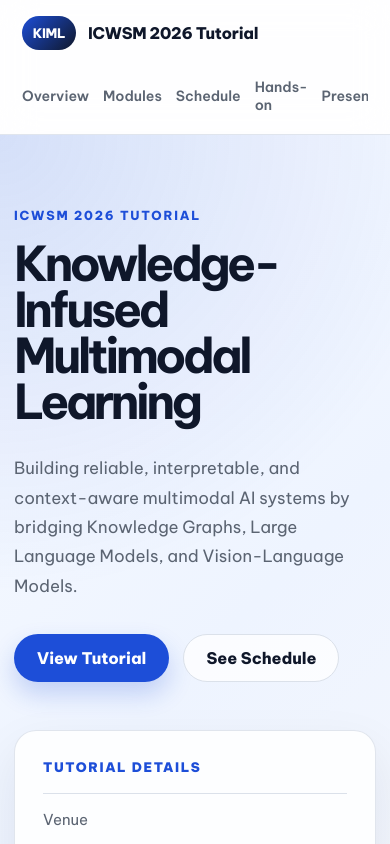
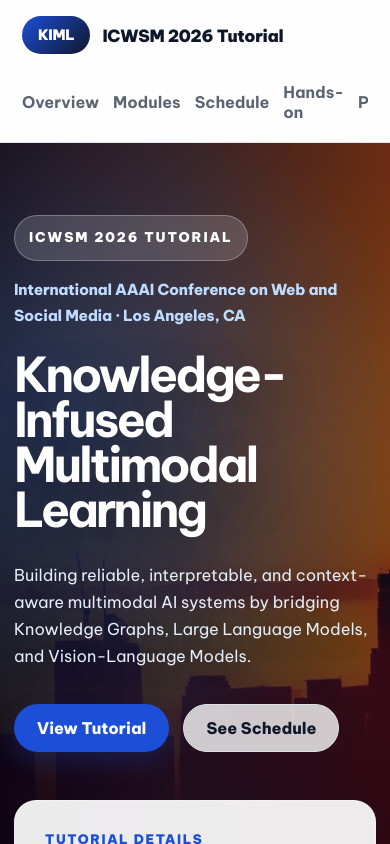
Before and after one commit to SWAN-AI/ICWSM_Tutorial, a React (Create React App) app: page / in a window 390 px wide. Shown: the top 844 px of the page. Built offline with nearby package versions, Linux system fonts and the light colour scheme.

Commit message:
change bg

```diff
--- a/src/App.css
+++ b/src/App.css
@@ -600,3 +600,160 @@
     font-size: 0.88rem;
   }
 }
+
+/* =========================
+   Improved ICWSM Hero Section
+   ========================= */
+
+.hero-with-bg {
+  position: relative;
+  min-height: 680px;
+  padding: 118px 0 104px;
+  background-size: cover;
+  background-position: center;
+  background-repeat: no-repeat;
+  overflow: hidden;
+}
+
+.hero-with-bg::after {
+  content: "";
+  position: absolute;
+  inset: 0;
+  background:
+    radial-gradient(circle at 18% 22%, rgba(59, 130, 246, 0.3), transparent 34%),
+    linear-gradient(180deg, rgba(2, 6, 23, 0.08), rgba(2, 6, 23, 0.32));
+  pointer-events: none;
+}
+
+.hero-with-bg .hero-grid {
+  position: relative;
+  z-index: 2;
+}
+
+.hero-with-bg .hero-eyebrow {
+  display: inline-flex;
+  align-items: center;
+  width: fit-content;
+  margin-bottom: 16px;
+  padding: 13px 20px;
+  border-radius: 999px;
+  color: #ffffff;
+  background: rgba(255, 255, 255, 0.16);
+  border: 1px solid rgba(255, 255, 255, 0.28);
+  backdrop-filter: blur(14px);
+  font-size: 1.1rem;
+  font-weight: 900;
+  letter-spacing: 0.14em;
+}
+
+.conference-line {
+  margin: 0 0 22px;
+  color: #bfdbfe;
+  font-size: 1.22rem;
+  font-weight: 800;
+  letter-spacing: -0.015em;
+}
+
+.hero-with-bg h1 {
+  max-width: 860px;
+  margin: 0;
+  color: #ffffff;
+  font-size: clamp(3.8rem, 8vw, 7rem);
+  line-height: 0.94;
+  letter-spacing: -0.08em;
+  text-shadow: 0 18px 48px rgba(0, 0, 0, 0.36);
+}
+
+.hero-with-bg .hero-subtitle {
+  max-width: 780px;
+  margin: 30px 0 0;
+  color: #e5edf9;
+  font-size: 1.35rem;
+  line-height: 1.65;
+  text-shadow: 0 10px 26px rgba(0, 0, 0, 0.3);
+}
+
+.hero-with-bg .hero-card {
+  padding: 30px;
+  border: 1px solid rgba(255, 255, 255, 0.28);
+  border-radius: var(--radius);
+  background: rgba(255, 255, 255, 0.92);
+  box-shadow: 0 24px 70px rgba(2, 6, 23, 0.3);
+  backdrop-filter: blur(20px);
+}
+
+.brand {
+  font-size: 1.2rem;
+  font-weight: 900;
+}
+
+.brand-mark {
+  min-width: 76px;
+  height: 44px;
+  padding: 0 16px;
+  font-size: 1rem;
+  font-weight: 900;
+}
+
+.nav {
+  font-size: 1rem;
+  font-weight: 700;
+}
+
+@media (max-width: 980px) {
+  .hero-with-bg {
+    min-height: auto;
+    padding: 86px 0 76px;
+  }
+
+  .hero-with-bg h1 {
+    font-size: clamp(3rem, 12vw, 5rem);
+  }
+
+  .hero-with-bg .hero-subtitle {
+    font-size: 1.15rem;
+  }
+
+  .conference-line {
+    font-size: 1.05rem;
+  }
+
+  .hero-with-bg .hero-eyebrow {
+    font-size: 0.95rem;
+  }
+}
+
+@media (max-width: 640px) {
+  .hero-with-bg {
+    padding: 72px 0 62px;
+  }
+
+  .hero-with-bg h1 {
+    font-size: 3rem;
+    letter-spacing: -0.06em;
+  }
+
+  .hero-with-bg .hero-subtitle {
+    font-size: 1.02rem;
+  }
+
+  .hero-with-bg .hero-eyebrow {
+    font-size: 0.84rem;
+    padding: 10px 14px;
+  }
+
+  .conference-line {
+    font-size: 0.95rem;
+  }
+
+  .brand {
+    font-size: 1.05rem;
+    white-space: normal;
+  }
+
+  .brand-mark {
+    min-width: 66px;
+    height: 38px;
+    font-size: 0.9rem;
+  }
+}
--- a/src/App.js
+++ b/src/App.js
@@ -1,8 +1,9 @@
 import React from "react";
 import "./App.css";
-import trilokImage from "./assets/img/trilok.jpg";
+import trilokImage from "./assets/img/tp1.png";
 import agnikImage from "./assets/img/agnik.jpeg";
 import ugurImage from "./assets/img/ugur.jpg";
+import laBg from "./assets/img/la-bg.jpg";
 
 const schedule = [
   {
@@ -105,12 +106,24 @@
       </header>
 
       <main>
-        <section id="home" className="hero">
-          <div className="hero-bg" />
-
+        <section
+          id="home"
+          className="hero hero-with-bg"
+          style={{
+            backgroundImage: `linear-gradient(
+              90deg,
+              rgba(2, 6, 23, 0.88) 0%,
+              rgba(15, 23, 42, 0.76) 48%,
+              rgba(15, 23, 42, 0.45) 100%
+            ), url(${laBg})`,
+          }}
+        >
           <div className="container hero-grid">
             <div className="hero-copy">
-              <p className="eyebrow">ICWSM 2026 Tutorial</p>
+              <p className="eyebrow hero-eyebrow">ICWSM 2026 Tutorial</p>
+              <p className="conference-line">
+                International AAAI Conference on Web and Social Media · Los Angeles, CA
+              </p>
               <h1>Knowledge-Infused Multimodal Learning</h1>
               <p className="hero-subtitle">
                 Building reliable, interpretable, and context-aware multimodal
```
Also changed, not shown: src/assets/img/la-bg.jpg (added), src/assets/img/tp1.png (added).
